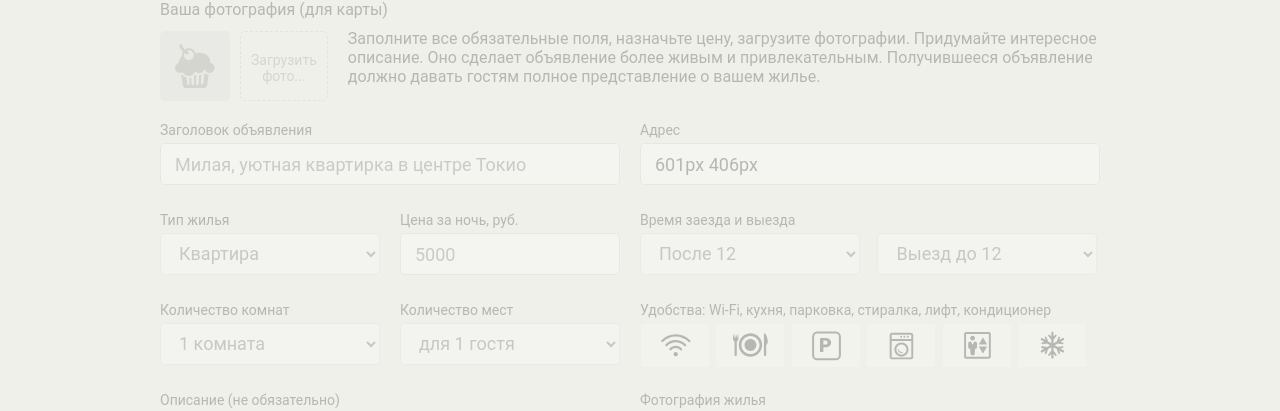
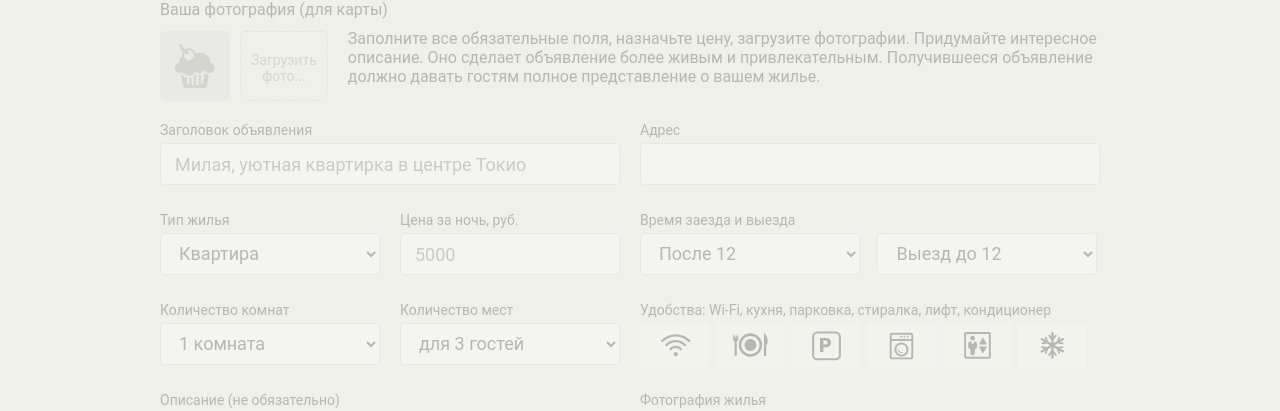
Before and after one commit to Mollycodd1e/1335111-keksobooking-20, a website: page index.html in a window 1280 px wide. Shown: the part 833-1244 px from the top of the page. Drawn offline with Linux system fonts and the light colour scheme; files whose address does not match are found by name.

Commit message:
npm test

```diff
--- a/index.html
+++ b/index.html
@@ -145,10 +145,10 @@
         <fieldset class="ad-form__element">
           <label class="ad-form__label" for="capacity">Количество мест</label>
           <select id="capacity" name="capacity">
-            <option value="3" id='room3' selected>для 3 гостей</option>
-            <option value="2" id='room2'>для 2 гостей</option>
-            <option value="1" id='room1'>для 1 гостя</option>
-            <option value="0" id='room0'>не для гостей</option>
+            <option value="3" selected>для 3 гостей</option>
+            <option value="2">для 2 гостей</option>
+            <option value="1">для 1 гостя</option>
+            <option value="0">не для гостей</option>
           </select>
         </fieldset>
         <fieldset class="ad-form__element ad-form__element--wide features">
--- a/js/main.js
+++ b/js/main.js
@@ -245,14 +245,12 @@ var roomOptions = roomNumberInputElement.children;
 var guestOptions = guestNumberInputElement.children;
 
 for (var option of roomOptions) {
-  option.removeAttribute('selected', 'selected');
-}
+  value.removeAttribute('selected', 'selected');
+};
 
 for (var option of guestOptions) {
   option.removeAttribute('selected', 'selected');
-}
-
-document.querySelector('#room1').selected = 'true';
+};
 
 var MAIN_PIN_X_LOCATION = 601;
 var MAIN_PIN_Y_LOCATION = 406;
```
